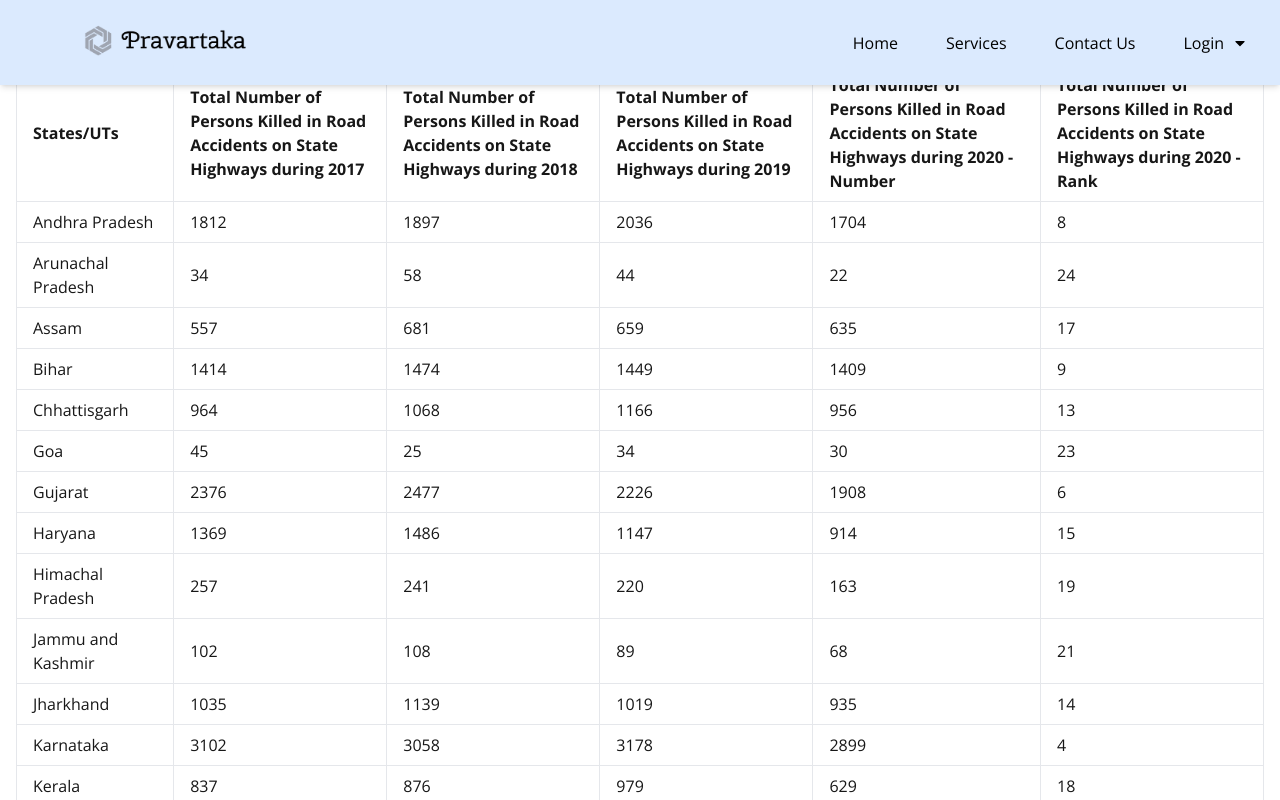
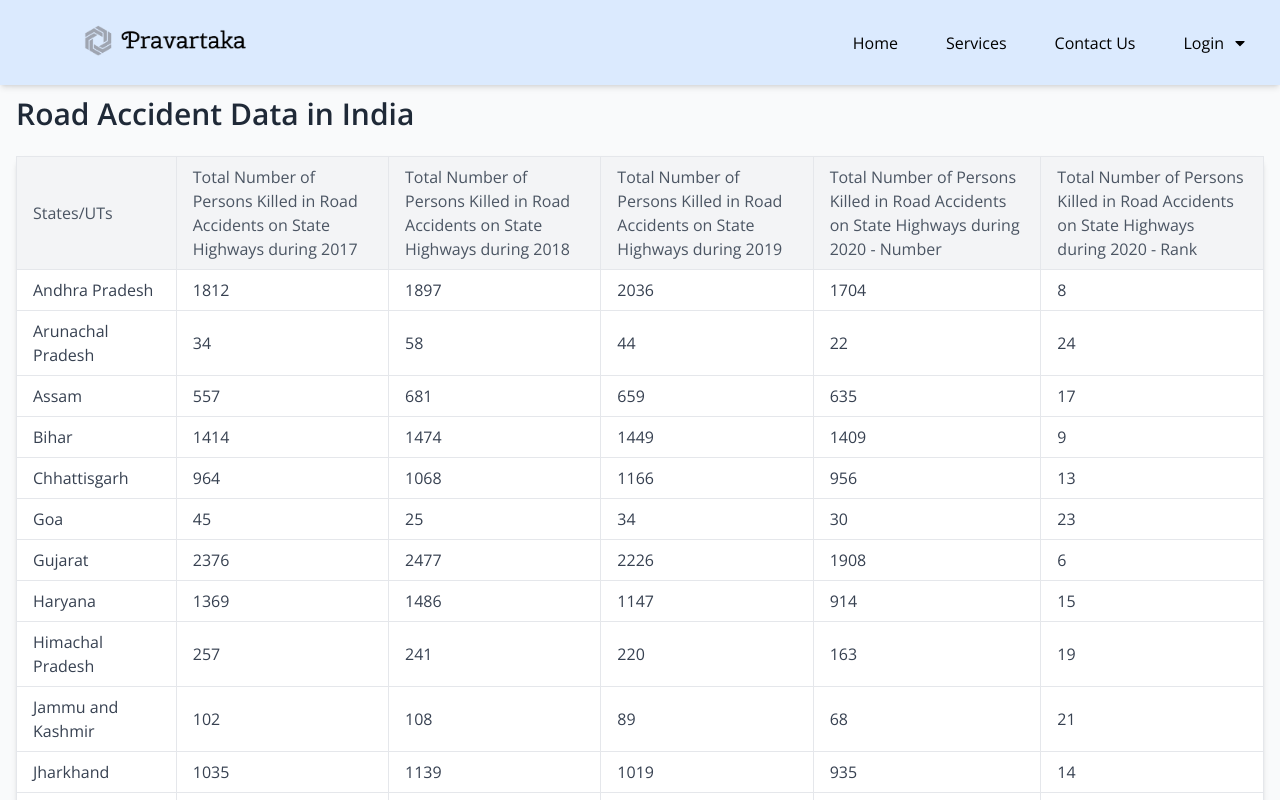
Before and after one commit to devesh1217/techathon, a Next.js app: page /accident-data in a window 1280 px wide. Shown: the top 800 px of the page. Built offline with nearby package versions, Linux system fonts and the light colour scheme.

Commit message:
Css of Accident data changed

```diff
--- a/src/app/accident-data/page.js
+++ b/src/app/accident-data/page.js
@@ -1,4 +1,4 @@
-"use client"
+"use client";
 import React, { useEffect, useState } from "react";
 
 export default function AccidentDataPage() {
@@ -23,13 +23,13 @@ export default function AccidentDataPage() {
   if (loading) return <p>Loading data...</p>;
 
   return (
-    <div className="container mx-auto p-4">
-      <h1 className="text-2xl font-bold mb-4">Road Accident Data in India</h1>
-      <table className="table-auto w-full border-collapse border border-gray-300">
+    <div className="container mx-auto p-4 bg-gray-50 mt-20">
+      <h1 className="text-3xl font-semibold text-gray-800 mb-6">Road Accident Data in India</h1>
+      <table className="table-auto w-full border-collapse border border-gray-200 shadow-md rounded-lg bg-white">
         <thead>
-          <tr>
+          <tr className="bg-gray-100">
             {Object.keys(data[0] || {}).map((key, index) => (
-              <th key={index} className="border px-4 py-2 text-left">
+              <th key={index} className="border px-4 py-2 text-left text-gray-600 font-medium">
                 {key}
               </th>
             ))}
@@ -37,9 +37,9 @@ export default function AccidentDataPage() {
         </thead>
         <tbody>
           {data.map((row, rowIndex) => (
-            <tr key={rowIndex}>
+            <tr key={rowIndex} className="hover:bg-gray-50 transition-colors">
               {Object.values(row).map((value, colIndex) => (
-                <td key={colIndex} className="border px-4 py-2">
+                <td key={colIndex} className="border px-4 py-2 text-gray-700">
                   {value}
                 </td>
               ))}
```
Also changed, not shown: 1 other file (tests, documents, lock files or other folders).
